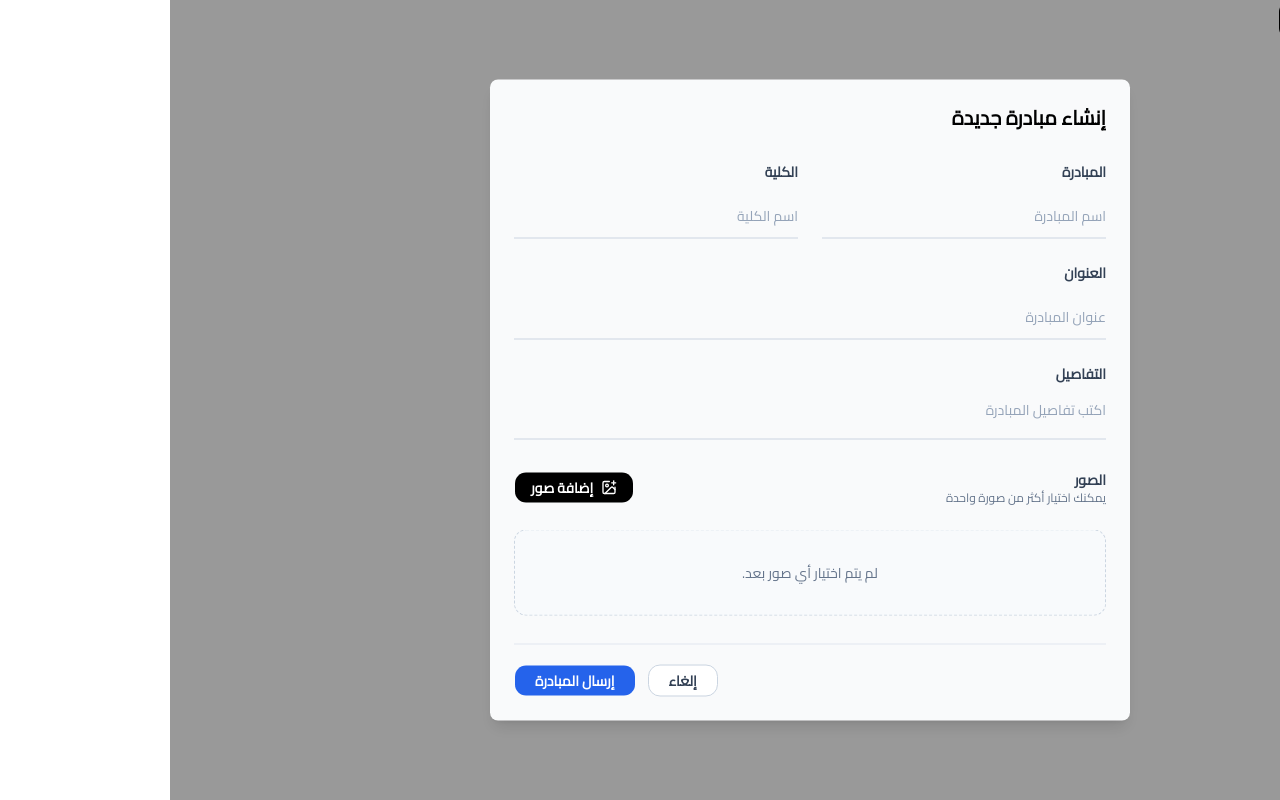
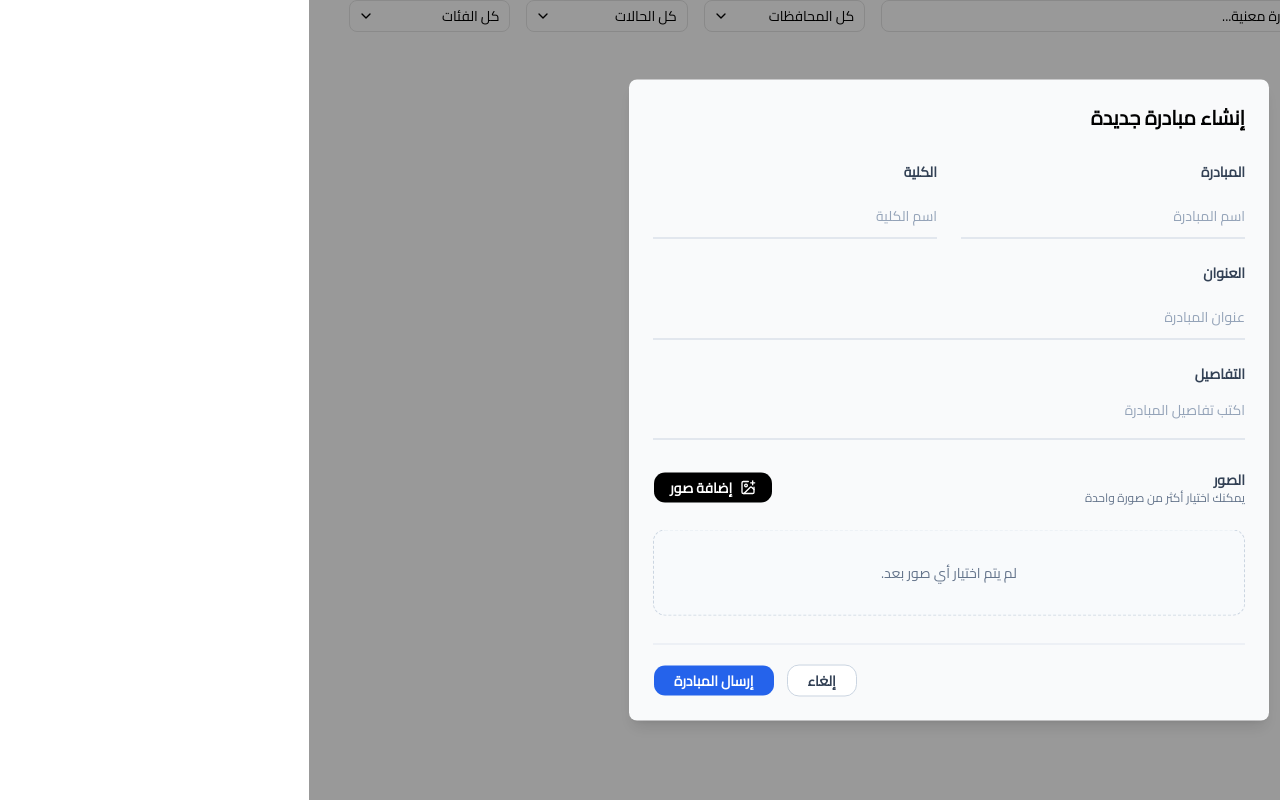
Before and after one commit to yamen-taleb/impact, a React (Vite) app: page /initiatives in a window 1280 px wide. Both pictures are taken after a click on the button "مبادرة جديدة". Built offline with nearby package versions, Linux system fonts and the light colour scheme.

Commit message:
Add filters to initiatives page

```diff
--- a/package.json
+++ b/package.json
@@ -17,6 +17,7 @@
     "class-variance-authority": "^0.7.1",
     "clsx": "^2.1.1",
     "date-fns": "^4.1.0",
+    "lodash.debounce": "^4.0.8",
     "lucide-react": "^1.8.0",
     "radix-ui": "^1.4.3",
     "react": "^19.2.4",
@@ -33,6 +34,7 @@
     "@eslint/js": "^9.39.4",
     "@rolldown/plugin-babel": "^0.2.2",
     "@types/babel__core": "^7.20.5",
+    "@types/lodash.debounce": "^4.0.9",
     "@types/node": "^24.12.2",
     "@types/react": "^19.2.14",
     "@types/react-dom": "^19.2.3",
--- a/src/components/SelectField.tsx
+++ b/src/components/SelectField.tsx
@@ -7,22 +7,26 @@ interface Props {
     placeholder?: string,
     label?: string,
     className?: string,
-    disabled?: boolean
+    disabled?: boolean,
+    onAfterChange?: (value: string) => void
 }
 
-const SelectField = ({field, options, placeholder, label, className, disabled = false}: Props) => {
+const SelectField = ({field, options, placeholder, label, className, disabled = false, onAfterChange}: Props) => {
     const {errors, isTouched} = field.state.meta;
     return (
         <div className="flex flex-col gap-2">
             <label>
-                <span className="mb-4 block text-sm font-semibold text-slate-700">
+                {label && <span className="mb-4 block text-sm font-semibold text-slate-700">
                     {label}
-                </span>
+                </span>}
                 <Select
                     dir="rtl"
                     name={field.name}
                     value={field.state.value as string}
-                    onValueChange={(value) => field.handleChange(value)}
+                    onValueChange={(value) => {
+                        field.handleChange(value);
+                        onAfterChange?.(value);
+                    }}
                     disabled={disabled}
                 >
                     <SelectTrigger
--- a/src/components/TextField.tsx
+++ b/src/components/TextField.tsx
@@ -5,26 +5,32 @@ interface Props {
     type: string,
     placeholder?: string,
     label?: string,
-    className?: string
+    className?: string,
+    onAfterChange?: (value: string) => void
 }
 
-const TextField = ({field, type, placeholder, label, className}: Props) => {
+const TextField = ({field, type, placeholder, label, className, onAfterChange}: Props) => {
     const {errors, isTouched} = field.state.meta;
+    const handleOnChange = (e: React.ChangeEvent<HTMLInputElement>) => {
+        field.handleChange(
+            type === 'number' ? Number(e.target.value) : e.target.value
+        );
+        onAfterChange?.(e.target.value);
+    }
+
     return (
         <div className="flex flex-col gap-2">
             <label>
-                <span className="mb-4 block text-sm font-semibold text-slate-700">
+                {label && <span className="mb-4 block text-sm font-semibold text-slate-700">
                     {label}
-                </span>
+                </span>}
                 <input
                     className={className}
                     type={type}
                     name={field.name}
                     placeholder={placeholder}
                     value={field.state.value as string | number}
-                    onChange={(e) => field.handleChange(
-                        type === 'number' ? Number(e.target.value) : e.target.value
-                    )}
+                    onChange={handleOnChange}
                     onBlur={field.handleBlur}
                 />
             </label>
--- /dev/null
+++ b/src/components/initiative/Filters.tsx
@@ -0,0 +1,135 @@
+import {Field, useForm} from "@tanstack/react-form";
+import {useEffect, useMemo, useState} from "react";
+import syrianGovernorates from "../../data/syrianGovernorates.json";
+import SelectField from "../SelectField.tsx";
+import TextField from "../TextField.tsx";
+import debounce from "lodash.debounce";
+import {Search} from "lucide-react";
+
+
+type Filters = {
+    search: string;
+    governorate: string;
+    status: string;
+    category: string;
+};
+
+const ALL_GOVERNORATES = "all_governorates";
+const ALL_STATUSES = "all_statuses";
+const ALL_CATEGORIES = "all_categories";
+
+const statusOptions = [
+    { value: ALL_STATUSES, label: "كل الحالات" },
+    { value: "active", label: "نشطة" },
+    { value: "pending", label: "قيد المراجعة" },
+    { value: "closed", label: "مغلقة" },
+];
+
+const categoryOptions = [
+    { value: ALL_CATEGORIES, label: "كل الفئات" },
+    { value: "education", label: "تعليم" },
+    { value: "health", label: "صحة" },
+    { value: "community", label: "مجتمعي" },
+];
+
+const Filters = () => {
+
+    const governorateOptions = useMemo(
+        () => [
+            { value: ALL_GOVERNORATES, label: "كل المحافظات" },
+            ...syrianGovernorates.map((g) => ({ value: g.value, label: g.arabic })),
+        ],
+        []
+    );
+
+    const [appliedFilters, setAppliedFilters] = useState<Filters>({
+        search: "",
+        governorate: ALL_GOVERNORATES,
+        status: ALL_STATUSES,
+        category: ALL_CATEGORIES,
+    });
+
+    const form = useForm({
+        defaultValues: appliedFilters,
+        onSubmit: ({ value }) => {
+            const normalizedFilters: Filters = {
+                search: value.search,
+                governorate: value.governorate === ALL_GOVERNORATES ? "" : value.governorate,
+                status: value.status === ALL_STATUSES ? "" : value.status,
+                category: value.category === ALL_CATEGORIES ? "" : value.category,
+            };
+
+            setAppliedFilters(value);
+            console.log("Applying filters:", normalizedFilters);
+        },
+    });
+    const debouncedSubmit = useMemo(
+        () => debounce(() => form.handleSubmit(), 400),
+        [form]
+    );
+
+    useEffect(() => {
+        return () => debouncedSubmit.cancel();
+    }, [debouncedSubmit]);
+    return (
+        <form
+            onSubmit={(e) => {
+                e.preventDefault();
+                e.stopPropagation();
+                form.handleSubmit();
+            }}
+            className="grid grid-cols-1 md:grid-cols-2 gap-4 flex-1"
+        >
+            <Field form={form} name="search">
+                {(field) => (
+                    <div className="relative">
+                        <Search
+                            className="pointer-events-none absolute right-3 top-1/2 size-4 -translate-y-1/2 text-muted-foreground"/>
+                        <TextField
+                            className="w-full h-8 rounded-lg border border-input bg-transparent pr-10 pl-2.5 text-sm outline-none transition-colors placeholder:text-muted-foreground focus-visible:border-ring focus-visible:ring-3 focus-visible:ring-ring/50"
+                            field={field}
+                            type="text"
+                            placeholder="تبحث عن مبادرة معنية..."
+                            onAfterChange={() => debouncedSubmit()}
+                        />
+                    </div>)}
+            </Field>
+            <div className="grid grid-cols-1 md:grid-cols-3 gap-4 flex-1">
+                <Field form={form} name="governorate">
+                    {(field) => (
+                        <SelectField
+                            field={field}
+                            className={"w-full"}
+                            options={governorateOptions}
+                            onAfterChange={() => form.handleSubmit()}
+                        />
+                    )}
+                </Field>
+
+                <Field form={form} name="status">
+                    {(field) => (
+                        <SelectField
+                            field={field}
+                            options={statusOptions}
+                            className={"w-full"}
+                            onAfterChange={() => form.handleSubmit()}
+                        />
+                    )}
+                </Field>
+
+                <Field form={form} name="category">
+                    {(field) => (
+                        <SelectField
+                            field={field}
+                            options={categoryOptions}
+                            className={"w-full"}
+                            onAfterChange={() => form.handleSubmit()}
+                        />
+                    )}
+                </Field>
+            </div>
+        </form>
+    );
+};
+
+export default Filters;
--- a/src/components/initiative/InitiativeHeader.tsx
+++ b/src/components/initiative/InitiativeHeader.tsx
@@ -1,9 +1,11 @@
 import NewInitiativeOverlay from "./NewInitiativeOverlay";
+import Filters from "./Filters";
 
 const InitiativeHeader = () => {
     return (
-        <div className="flex w-full justify-start gap-5 pl-10">
+        <div className="flex w-full justify-start items-center gap-5 pl-10">
             <NewInitiativeOverlay/>
+            <Filters/>
         </div>
     );
 };
--- a/src/components/initiative/NewInitiativeOverlay.tsx
+++ b/src/components/initiative/NewInitiativeOverlay.tsx
@@ -13,7 +13,7 @@ const NewInitiativeOverlay = () => {
           open={open}
           onOpenChange={setOpen}
           trigger={
-            <Button className="flex h-10 items-center gap-2 rounded-xl bg-black px-4 text-sm text-white hover:bg-gray-900 focus-visible:border-transparent focus-visible:outline-none focus-visible:ring-0">
+            <Button className="flex items-center gap-2 rounded-xl bg-black px-4 text-sm text-white hover:bg-gray-900 focus-visible:border-transparent focus-visible:outline-none focus-visible:ring-0">
               <Plus className="size-4" />
               <span>مبادرة جديدة</span>
             </Button>
--- a/src/forms/user/SecondaryPersonalInformationForm.tsx
+++ b/src/forms/user/SecondaryPersonalInformationForm.tsx
@@ -6,14 +6,15 @@ import SelectField from "../../components/SelectField.tsx";
 import TextField from "../../components/TextField.tsx";
 import DatePickerField from "../../components/DatePickerField.tsx";
 import TextAreaField from "../../components/TextAreaField.tsx";
+import {useMemo} from "react";
 
 const SecondaryPersonalInformationForm = () => {
     const user = userData;
     const governorates = syrianGovernorates;
-    const SelectOption: {value: string; label: string}[] = governorates.map((governorate) => ({
+    const SelectOption: {value: string; label: string}[] = useMemo(() => governorates.map((governorate) => ({
         value: governorate.value,
         label: governorate.arabic,
-    }));
+    })), [governorates]);
 
     const form = useForm({
         defaultValues: {
--- a/src/pages/Initiatives.tsx
+++ b/src/pages/Initiatives.tsx
@@ -1,9 +1,16 @@
 import InitiativeHeader from "../components/initiative/InitiativeHeader";
 
 const Initiatives = () => {
+
+
+
     return (
-        <div className="flex flex-col gap-10 pr-10 mb-25">
+        <div className="flex flex-col gap-6 pr-10 mb-25">
             <InitiativeHeader/>
+
+
+
+            {/* Render filteredInitiatives list/cards here */}
         </div>
     );
 };
```
Also changed, not shown: 1 other file (tests, documents, lock files or other folders).
